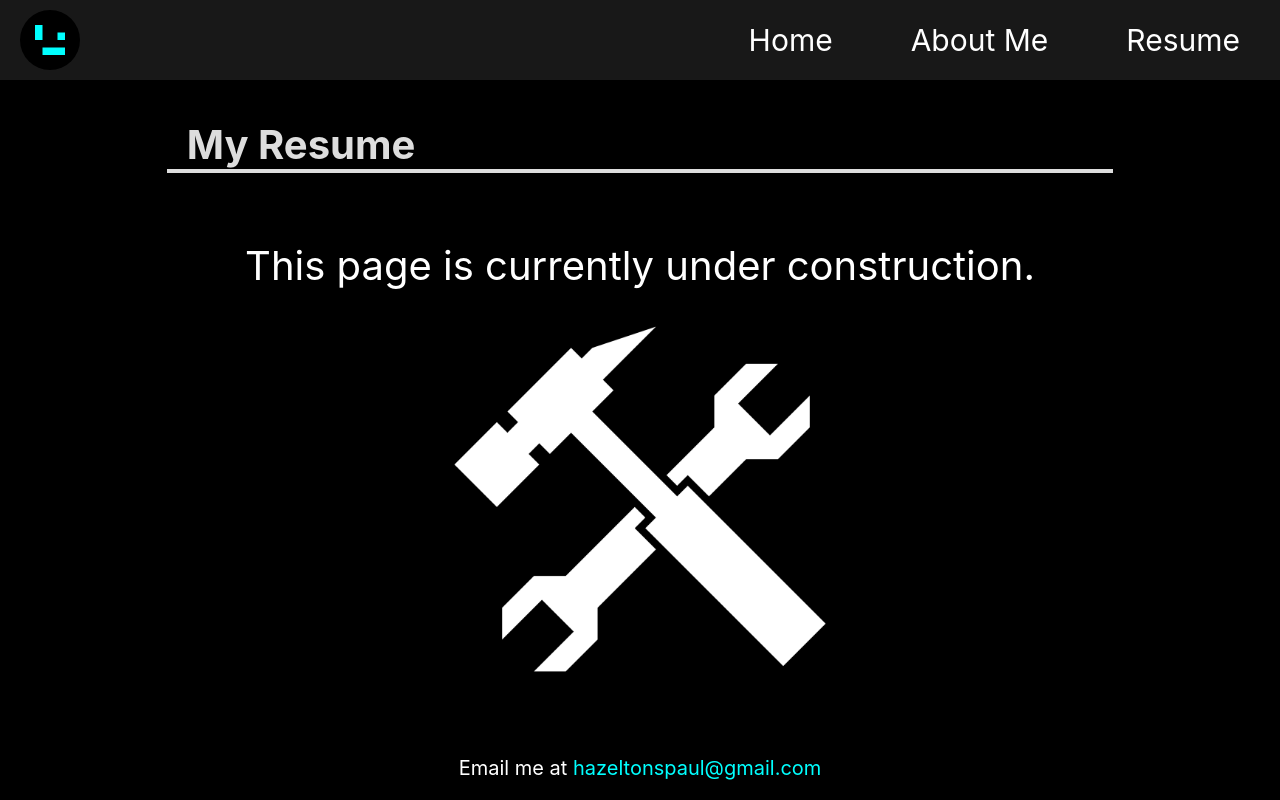
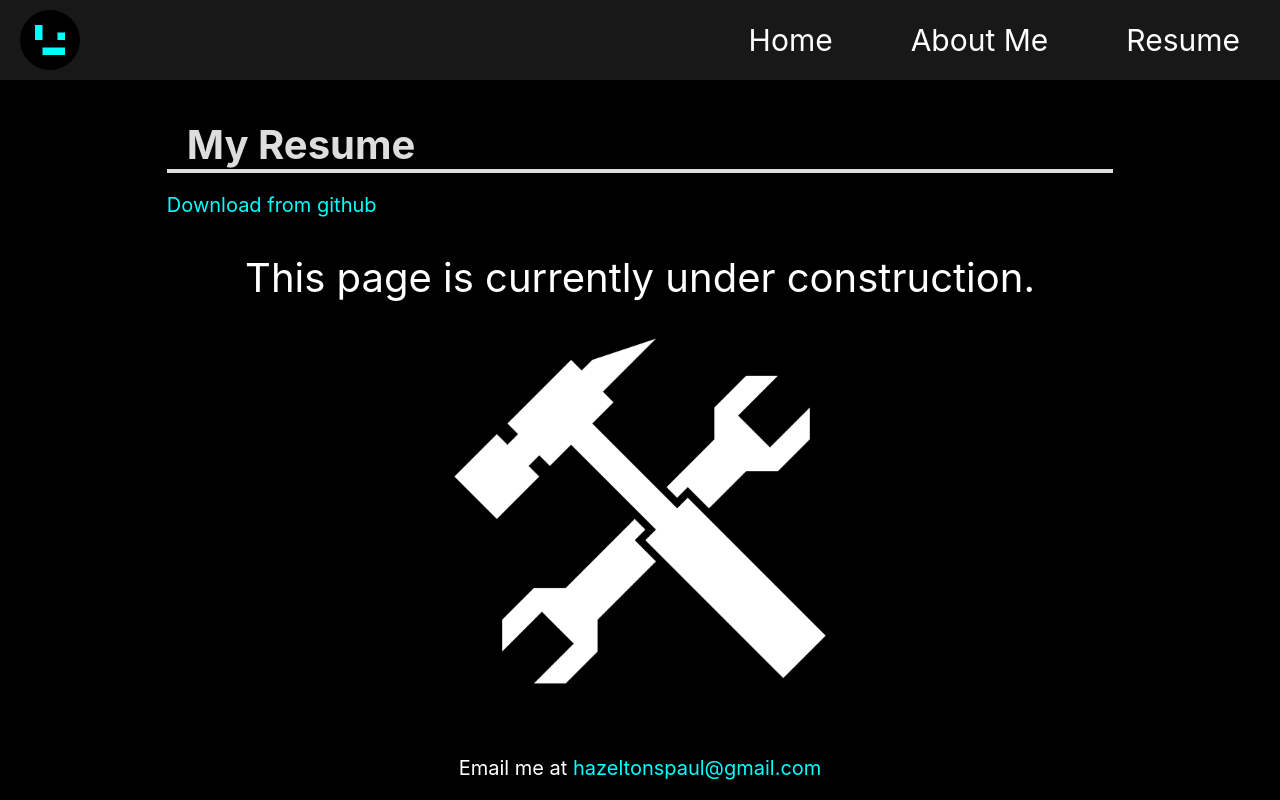
Before and after one commit to PaulHazelton/hazeltonspaul, a React (Create React App) app: page /#/resume in a window 1280 px wide. Built offline with nearby package versions, Linux system fonts and the light colour scheme.

Commit message:
Simple download link

```diff
--- a/package.json
+++ b/package.json
@@ -13,7 +13,6 @@
     "@types/react-dom": "^17.0.3",
     "react": "^17.0.2",
     "react-dom": "^17.0.2",
-    "react-download-link": "^2.3.0",
     "react-router-dom": "^5.2.0",
     "react-scripts": "4.0.3",
     "typescript": "^4.2.4",
--- a/src/pages/resume.tsx
+++ b/src/pages/resume.tsx
@@ -1,27 +1,11 @@
-import { Heading } from "../common/components";
+import { Heading, ExtLink } from "../common/components";
 
 function Resume () {
-
-	// const getData = (url: string) => new Promise((resolve, reject) => {
-	// 	setTimeout(() => {
-	// 		fetch(url)
-	// 			.then(response => response.text())
-	// 			.then(data => {
-	// 				resolve(data)
-	// 			});
-	// 	});
-	// });
-
 	return  (
 		<>
 			<div className='section' id='welcome-section'>
 				<Heading text='My Resume' />
-				{/* <DownloadLink
-					label='Download'
-					filename='Paul-Hazelton-Resume.pdf'
-					exportFile={() => Promise.resolve(getData('Paul-Hazelton-Resume.pdf'))}
-				/> */}
-				{/* <a href=''>Download from github</a> */}
+				<ExtLink url='https://raw.githubusercontent.com/PaulHazelton/hazeltonspaul/master/public/Paul-Hazelton-Resume.pdf'>Download from github</ExtLink>
 			</div>
 			<div className='section'>
 				<div id='welcome-box'>
```
Also changed, not shown: 1 other file (tests, documents, lock files or other folders).
